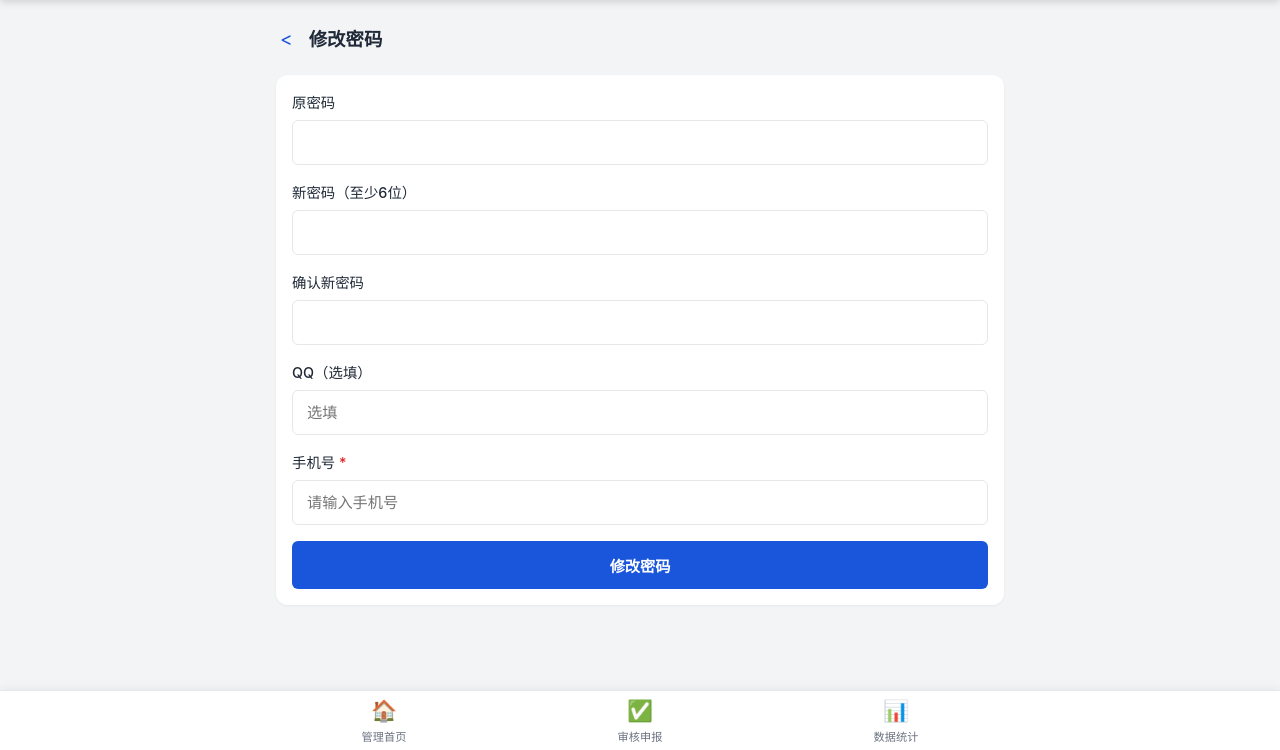
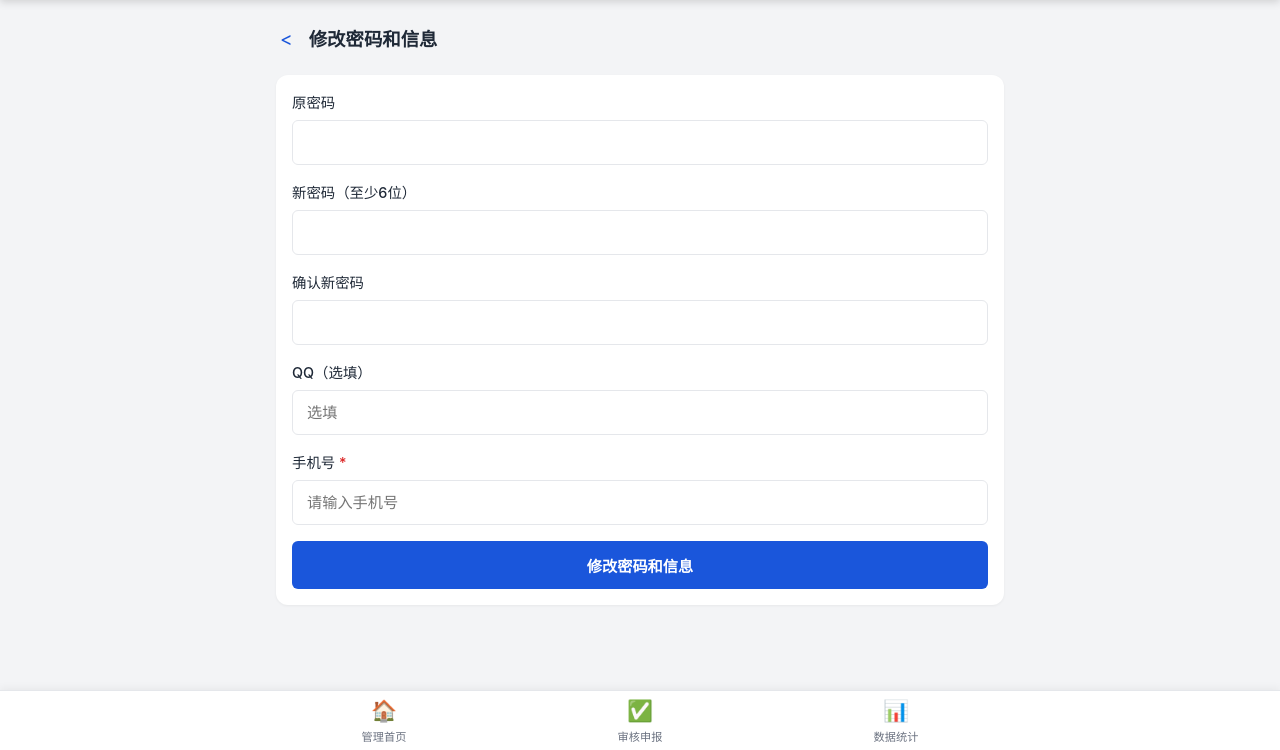
Before and after one commit to Zzzzr0950/competition-platform, a Flask app: page /change-password in a window 1280 px wide. Shown: the part 50-800 px from the top of the page. Run offline with Flask 3, Linux system fonts and the light colour scheme; the visitor is signed in with stand-in values (Sample User, id 1); data comes from the database, SQL or seed files in the repository.

Commit message:
fix: 修改密码 → 修改密码和信息

```diff
--- a/templates/change_password.html
+++ b/templates/change_password.html
@@ -1,9 +1,9 @@
 {% extends "base.html" %}
-{% block title %}修改密码 - 竞享成果{% endblock %}
+{% block title %}修改密码和信息 - 竞享成果{% endblock %}
 {% block content %}
 <div class="page-header">
     <a href="javascript:history.back()" class="page-back">&lt;</a>
-    <h1 class="page-title">修改密码</h1>
+    <h1 class="page-title">修改密码和信息</h1>
 </div>
 
 <div class="card">
@@ -28,7 +28,7 @@
             <label class="form-label" for="phone">手机号 <span class="required">*</span></label>
             <input type="text" class="form-input" id="phone" name="phone" value="{{ user.phone or '' }}" required placeholder="请输入手机号">
         </div>
-        <button type="submit" class="btn btn-primary">修改密码</button>
+        <button type="submit" class="btn btn-primary">修改密码和信息</button>
     </form>
 </div>
 {% endblock %}
--- a/templates/student/dashboard.html
+++ b/templates/student/dashboard.html
@@ -44,7 +44,7 @@
     </a>
     <a href="{{ url_for('auth.change_password') }}" class="quick-action">
         <span class="quick-action-icon">🔑</span>
-        <span>修改密码</span>
+        <span>修改密码和信息</span>
         <span class="quick-action-arrow">›</span>
     </a>
 </div>
```
